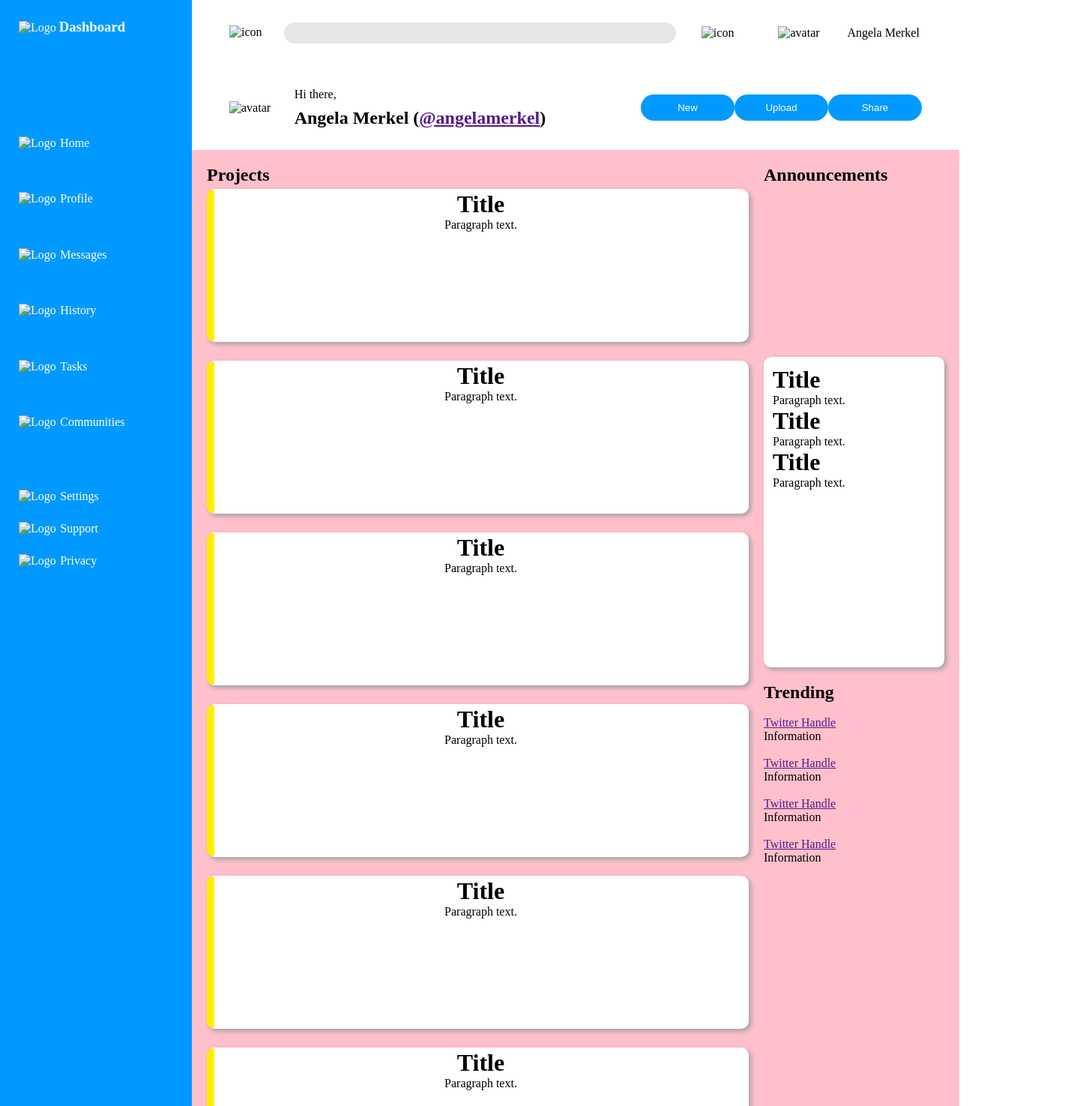
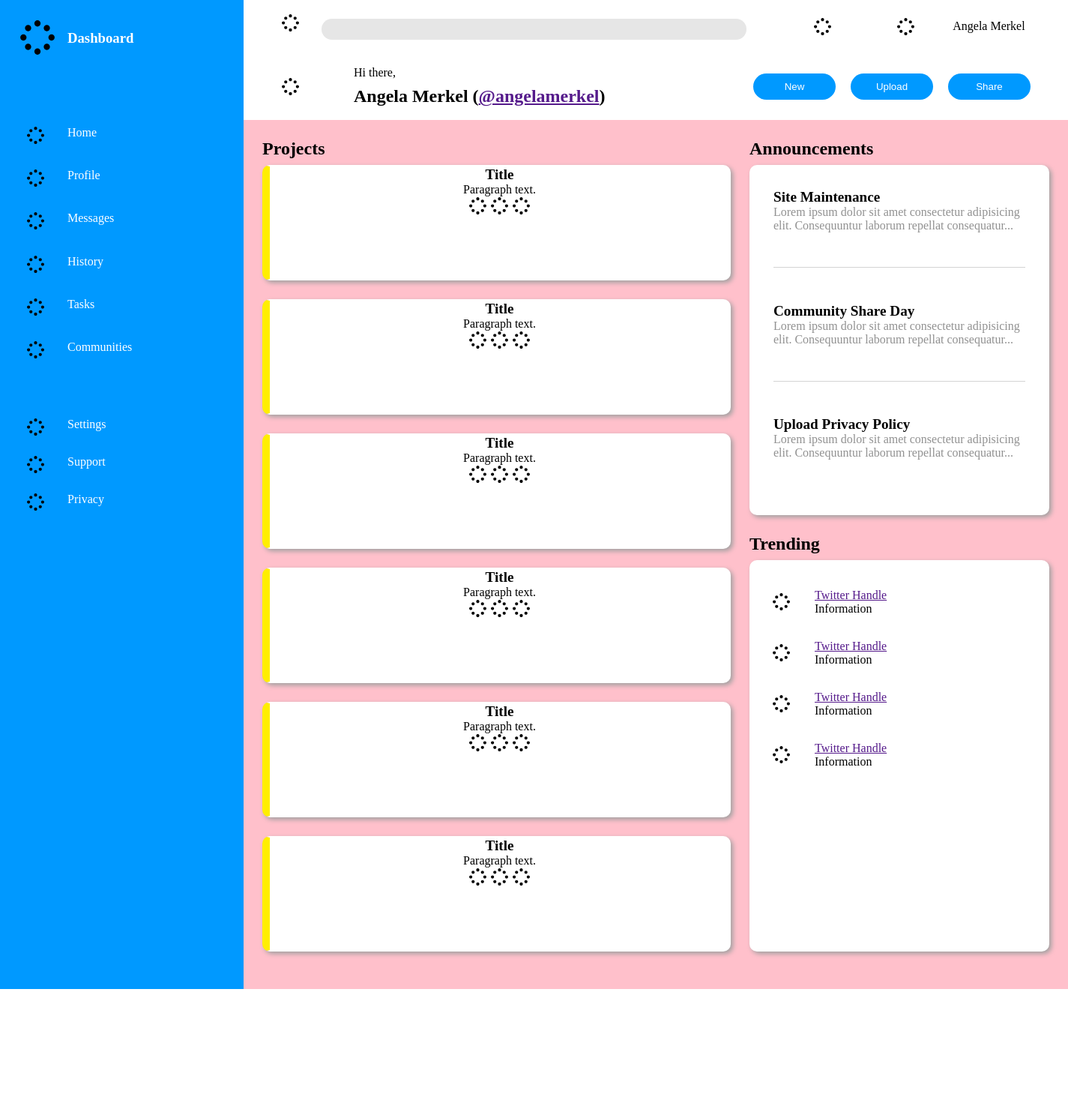
Before and after one commit to alvinmasaba/admin-dashboard, a plain HTML site: page index.html in a window 1280 px wide. Shown: the top 1475 px of the page at 75% size, 1425 px wide, since content can reach past the window. After the commit the page ends 1319 px from the top, so only its background shows below. Drawn offline with Linux system fonts and the light colour scheme.

Commit message:
Added placeholder icons. Layout for trending card.

```diff
--- a/index.html
+++ b/index.html
@@ -13,17 +13,17 @@
     <div class="header">
       <div class="search-notifications">
         <div class="search-container">
-          <img src="" alt="icon">
+          <img src="./icons/dots-circle.svg" alt="search-icon">
           <input type="search" name="" id="search-bar">
         </div>
         <div class="notification-icons">
-          <img src="" alt="icon" class="notification-icon">
-          <img src="" alt="avatar" class="search-bar-user-avatar">
+          <img src="./icons/dots-circle.svg" alt="icon" class="notification-icon">
+          <img src="./icons/dots-circle.svg" alt="avatar" class="search-bar-user-avatar">
           <p class="search-bar-user-name">Angela Merkel</p>
         </div>
       </div>
       <div class="name-menu">
-        <img src="" alt="avatar" class="name-menu-user-avatar">
+        <img src="./icons/dots-circle.svg" alt="avatar" class="name-menu-user-avatar">
         <p class="greeting">Hi there,</p>
         <h2 class="name-menu-user-name">Angela Merkel (<a href="">@angelamerkel</a>)</h2>
         <button class="new-button">New</button>
@@ -34,29 +34,29 @@
 
     <div class="sidebar">
       <div class="logo-title">
-        <img src="" alt="Logo">
+        <img src="./icons/dots-circle.svg" alt="Logo">
         <h3 class="title">Dashboard</h3>
       </div>
       <ul class="account-nav">
-        <img src="" alt="Logo">
+        <img src="./icons/dots-circle.svg" alt="Logo">
         <li>Home</li>
-        <img src="" alt="Logo">
+        <img src="./icons/dots-circle.svg" alt="Logo">
         <li>Profile</li>
-        <img src="" alt="Logo">
+        <img src="./icons/dots-circle.svg" alt="Logo">
         <li>Messages</li>
-        <img src="" alt="Logo">
+        <img src="./icons/dots-circle.svg" alt="Logo">
         <li>History</li>
-        <img src="" alt="Logo">
+        <img src="./icons/dots-circle.svg" alt="Logo">
         <li>Tasks</li>
-        <img src="" alt="Logo">
+        <img src="./icons/dots-circle.svg" alt="Logo">
         <li>Communities</li>
       </ul>
       <ul class="site-info">
-        <img src="" alt="Logo">
+        <img src="./icons/dots-circle.svg" alt="Logo">
         <li>Settings</li>
-        <img src="" alt="Logo">
+        <img src="./icons/dots-circle.svg" alt="Logo">
         <li>Support</li>
-        <img src="" alt="Logo">
+        <img src="./icons/dots-circle.svg" alt="Logo">
         <li>Privacy</li>
       </ul>
     </div>
@@ -69,54 +69,54 @@
             <h1>Title</h1>
             <p>Paragraph text.</p>
             <div class="buttons">
-              <img src="" alt="">
-              <img src="" alt="">
-              <img src="" alt="">
+              <img src="./icons/dots-circle.svg" alt="">
+              <img src="./icons/dots-circle.svg" alt="">
+              <img src="./icons/dots-circle.svg" alt="">
             </div>
           </div>
           <div class="card project-card">
             <h1>Title</h1>
             <p>Paragraph text.</p>
             <div class="buttons">
-              <img src="" alt="">
-              <img src="" alt="">
-              <img src="" alt="">
+              <img src="./icons/dots-circle.svg" alt="">
+              <img src="./icons/dots-circle.svg" alt="">
+              <img src="./icons/dots-circle.svg" alt="">
             </div>
           </div>
           <div class="card project-card">
             <h1>Title</h1>
             <p>Paragraph text.</p>
             <div class="buttons">
-              <img src="" alt="">
-              <img src="" alt="">
-              <img src="" alt="">
+              <img src="./icons/dots-circle.svg" alt="">
+              <img src="./icons/dots-circle.svg" alt="">
+              <img src="./icons/dots-circle.svg" alt="">
             </div>
           </div>
           <div class="card project-card">
             <h1>Title</h1>
             <p>Paragraph text.</p>
             <div class="buttons">
-              <img src="" alt="">
-              <img src="" alt="">
-              <img src="" alt="">
+              <img src="./icons/dots-circle.svg" alt="">
+              <img src="./icons/dots-circle.svg" alt="">
+              <img src="./icons/dots-circle.svg" alt="">
             </div>
           </div>
           <div class="card project-card">
             <h1>Title</h1>
             <p>Paragraph text.</p>
             <div class="buttons">
-              <img src="" alt="">
-              <img src="" alt="">
-              <img src="" alt="">
+              <img src="./icons/dots-circle.svg" alt="">
+              <img src="./icons/dots-circle.svg" alt="">
+              <img src="./icons/dots-circle.svg" alt="">
             </div>
           </div>
           <div class="card project-card">
             <h1>Title</h1>
             <p>Paragraph text.</p>
             <div class="buttons">
-              <img src="" alt="">
-              <img src="" alt="">
-              <img src="" alt="">
+              <img src="./icons/dots-circle.svg" alt="">
+              <img src="./icons/dots-circle.svg" alt="">
+              <img src="./icons/dots-circle.svg" alt="">
             </div>
           </div>
         </div>
@@ -124,48 +124,59 @@
       <div class="announcements">
         <h2>Announcements</h2>
         <div class="card announcements-card">
-          <div class="item-one">
-            <h1>Title</h1>
-            <p>Paragraph text.</p>
+          <div class="announcement-one">
+            <h1>Site Maintenance</h1>
+            <p>Lorem ipsum dolor sit amet consectetur adipisicing elit.
+              Consequuntur laborum repellat consequatur...</p>
           </div>
-          <div class="item-two">
-            <h1>Title</h1>
-            <p>Paragraph text.</p>
+
+          <hr>
+
+          <div class="announcement-two">
+            <h1>Community Share Day</h1>
+            <p>Lorem ipsum dolor sit amet consectetur adipisicing elit.
+              Consequuntur laborum repellat consequatur...</p>
           </div>
-          <div class="item-three">
-            <h1>Title</h1>
-            <p>Paragraph text.</p>
+
+          <hr>
+
+          <div class="announcement-three">
+            <h1>Upload Privacy Policy</h1>
+            <p>Lorem ipsum dolor sit amet consectetur adipisicing elit.
+              Consequuntur laborum repellat consequatur...</p>
           </div>
         </div>
       </div>
       <div class="trending">
         <h2>Trending</h2>
+        <div class="card trending-card">
           <div class="item-one">
-          <img src="" alt="">
+            <img src="./icons/dots-circle.svg" alt="">
             <div class="twitter">
               <a href="">Twitter Handle</a>
               <p>Information</p>
             </div>
           </div>
           <div class="item-two">
-          <img src="" alt="">
+            <img src="./icons/dots-circle.svg" alt="">
             <div class="twitter">
               <a href="">Twitter Handle</a>
               <p>Information</p>
             </div>
           </div>
           <div class="item-three">
-          <img src="" alt="">
+            <img src="./icons/dots-circle.svg" alt="">
             <div class="twitter">
               <a href="">Twitter Handle</a>
               <p>Information</p>
             </div>
           </div>
           <div class="item-four">
-          <img src="" alt="">
+            <img src="./icons/dots-circle.svg" alt="">
             <div class="twitter">
               <a href="">Twitter Handle</a>
               <p>Information</p>
+            </div>
           </div>
         </div>
       </div>
--- a/styles/styles.css
+++ b/styles/styles.css
@@ -11,6 +11,11 @@ ul, li {
   list-style-type: none;
 }
 
+img {
+  height: 25px;
+  width: auto;
+}
+
 .card {
   border: 2px solid white;
   background-color: white;
@@ -18,21 +23,11 @@ ul, li {
   box-shadow: 3px 3px 6px rgb(160, 160, 160);
 }
 
-.project-card {
-  height: 200px;
-  text-align: center;
-  border-left: 10px solid rgb(255, 238, 0);
-}
-
-.announcements-card {
-  text-align: start;
-  padding: 10px;
-}
 .container {
   height: 100vh;
   display: grid;
   grid-template-columns: 1fr 4fr;
-  grid-template-rows: 200px 1fr;
+  grid-template-rows: 160px 1fr;
   grid-template-areas:
     "sidebar header"
     "sidebar main";
@@ -45,22 +40,34 @@ ul, li {
   background-color: rgb(0, 153, 255);
   padding: 25px;
   color: white;
+  min-width: 275px;
+  gap: 20px;
 }
 
-.logo-title, .logo-title .title {
-  display: inline-block;
+.logo-title {
+  display: grid;
+  grid-template-columns: 50px 1fr;
+  column-gap: 15px;
+}
+
+.logo-title img {
+  height: 50px;
+  width: 50px;
+}
+
+.logo-title h3 {
+  padding-top: 15px;
 }
 
 .sidebar > ul {
   display: grid;
-  grid-template-columns: 1fr 3fr;
+  grid-template-columns: 50px 150px;
   gap: 5px;
   row-gap: 25px;
+  padding-left: 10px;
+  padding-bottom: 50px;
 }
 
-.account-nav {
-  padding-bottom: 50px;
-}
 
 .site-info {
   align-self: start;
@@ -72,6 +79,7 @@ ul, li {
   align-items: center;
   background-color: white;
   padding: 0px 50px 0px 50px;
+  min-width: 1000px;
 }
 
 .search-notifications {
@@ -105,13 +113,14 @@ ul, li {
 }
 .name-menu {
   display: grid;
-  grid-template-columns: 0.75fr 4fr 1fr 1fr 1fr;
+  grid-template-columns: 0.75fr 5fr 1fr 1fr 1fr;
   grid-template-rows: 1fr 1fr;
   grid-template-areas:
     "avatar greeting new upload share"
     "avatar name new upload share";
   justify-items: start;
   align-items: center;
+  column-gap: 20px;
 }
 
 .name-menu-user-avatar {
@@ -143,7 +152,7 @@ ul, li {
 .name-menu button {
   padding: 10px;
   border-radius: 1.5rem;
-  width: 125px;
+  width: 110px;
   justify-self: center;
   background-color: rgb(0, 153, 255);
   color: white;
@@ -155,14 +164,20 @@ ul, li {
   grid-area: main;
   background-color: pink;
   grid-template-columns: 3fr 1fr;
-  gap: 20px;
-  padding: 20px;
+  gap: 25px;
+  padding: 25px;
+  padding-bottom: 50px;
+}
+
+.main-content h1 {
+  font-size: 1.2rem;
 }
 
 .projects {
   display: grid;
+  grid-template-rows: 25px auto;
   grid-row: 1 / 3;
-  gap: 5px;
+  gap: 10px;
 }
 
 .project-cards-display {
@@ -173,11 +188,63 @@ ul, li {
   gap: 25px;
 }
 
+.project-card {
+  text-align: center;
+  border-left: 10px solid rgb(255, 238, 0);
+  min-height: 150px;
+}
+
 .announcements {
   display: grid;
+  grid-template-rows: 25px;
+  grid-template-columns: repeat(auto-fit, minmax(300px, 1fr));
+  gap: 10px;
+}
+
+.announcements-card {
+  display: grid;
+  text-align: start;
   gap: 5px;
+  padding: 30px;
+}
+
+.announcements-card > div > p {
+  color: rgb(145, 145, 145);
+}
+
+hr {
+  border: none;
+  border-top: 1px solid lightgray;
 }
 
 .trending {
   grid-column: 2 / 3;
+  display: grid;
+  grid-template-rows: 25px;
+  grid-template-columns: repeat(auto-fit, minmax(400px, 1fr));
+  gap: 10px;
 }
+
+.trending-card {
+  text-align: start;
+  padding: 20px;
+  display: flex;
+  flex-direction: column;
+}
+
+.trending-card div {
+  display: flex;
+  padding: 8px;
+  align-items: center;
+}
+
+.twitter {
+  display: flex;
+  flex-direction: column;
+  text-align: start;
+  margin-left: 1.5rem;
+}
+
+.twitter p {
+  align-self: flex-start;
+}
```
Also changed, not shown: icons/dots-circle.svg (added). Lines whose indentation alone changed are shown as unchanged.
